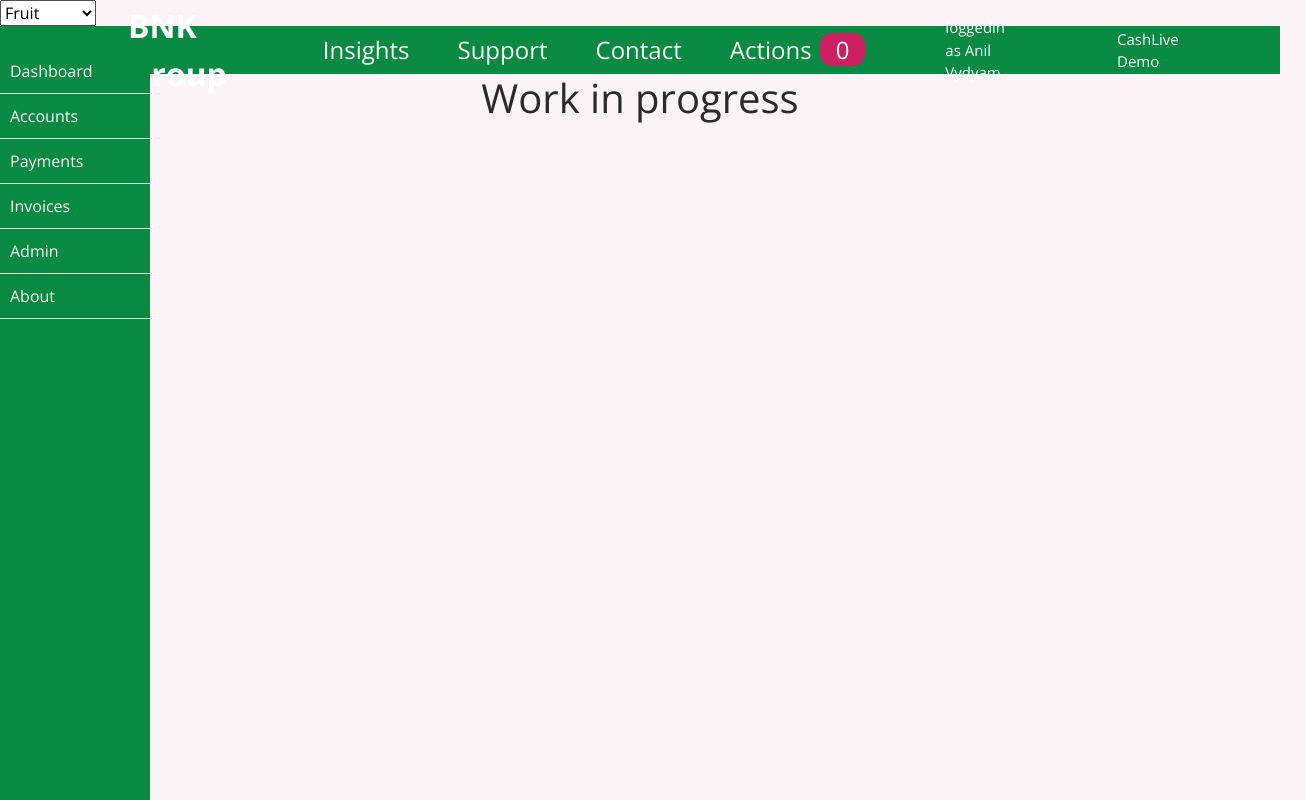
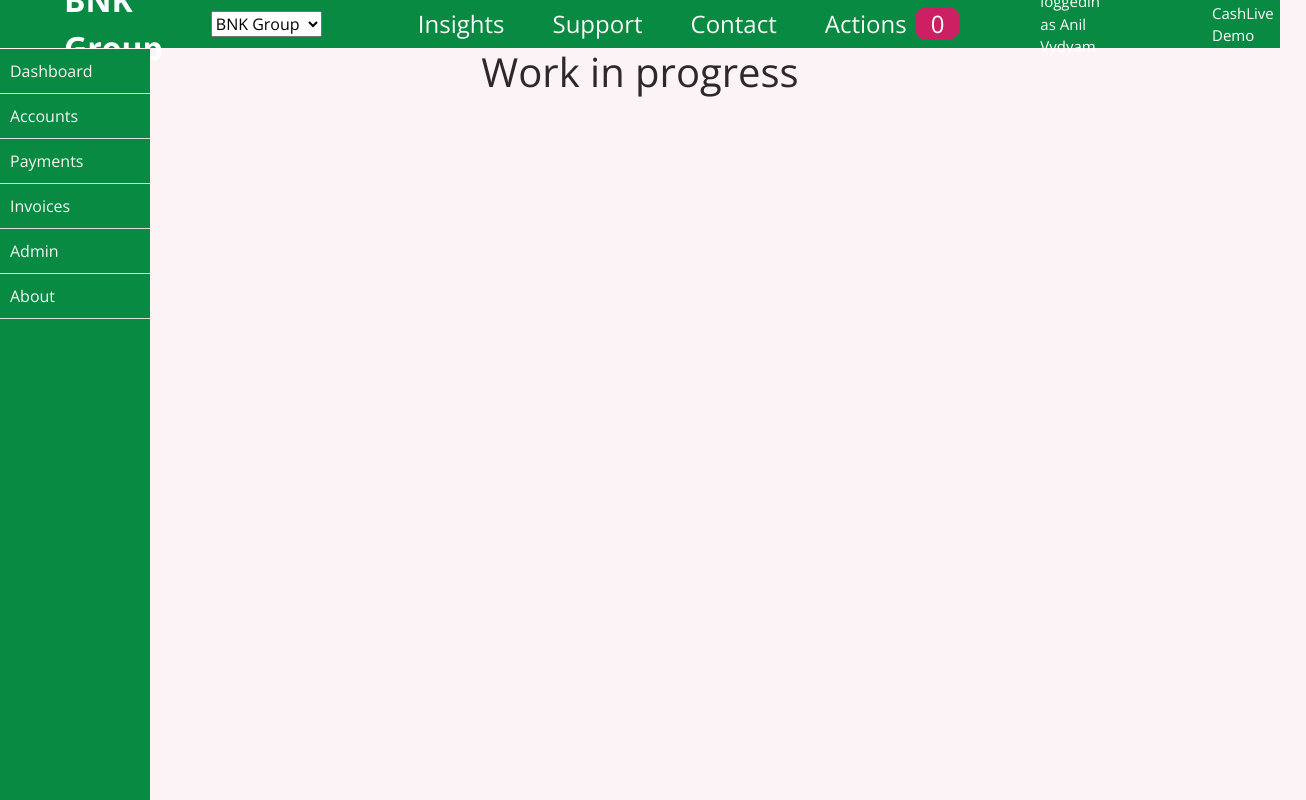
Before and after one commit to vanil2382/cashlive, a React (Create React App) app: page /about in a window 1280 px wide. Shown: the whole page, 1306 px wide, since content can reach past the window. Built offline with nearby package versions, Linux system fonts and the light colour scheme.

Commit message:
Pop up window

```diff
--- a/src/App.js
+++ b/src/App.js
@@ -21,13 +21,8 @@ import AboutPage from "./pages/About";
 function App() {
 
   return (
-    <><div>
-      <select>
-        <option value="fruit">Fruit</option>
-        <option value="vegetable">Vegetable</option>
-        <option value="meat">Meat</option>
-      </select>
-    </div><Router>
+
+    <Router>
         <div>
           <MainNavigation />
           <Sidebar />
@@ -73,7 +68,7 @@ function App() {
             <Sidebar />
           </Route>
         </div>
-      </Router></>
+      </Router>
   );
 }
 
--- a/src/components/layout/MainNavigation.jsx
+++ b/src/components/layout/MainNavigation.jsx
@@ -1,17 +1,41 @@
 import { useContext } from "react";
+import React, { useState } from 'react';
 import { Link } from "react-router-dom";
-
+import Modal from '../../pages/Modal';
 import classes from "./MainNavigation.module.css";
 import FavoritesContext from "../../store/favorites-context";
+
+const popupWindow = () => {
+  console.log();
+ // window.open('http://www.example.com', '_blank', 'width=400,height=400,location=no,toolbar=no');
+ window.open('TextMessage.html', 'messageWindow', 'width=400,height=400');
+}
 
 function MainNavigation() {
   const favoritesCtx = useContext(FavoritesContext);
 
+  const [displayModal, setDisplayModal] = useState(false);
+
+  const handleSelect = () => {
+    setDisplayModal(true);
+  }
+
+
   return (
-    <header className={classes.header}>
-      <div className={classes.logo}>BNK Group</div>
+<header className={classes.header}>
+     <div className={classes.logo}>BNK Group</div>
       <nav>
         <ul>
+          <li>
+              <select onChange={popupWindow}>
+              <option value="bnkgrp">BNK Group</option>
+              <option value="bnkbaas">+ BNK BAAS</option>
+              <option value="bnkpaas">+ BNK PAAS</option>
+              <option value="bnkcaas">+ BNK CAAS</option>
+              <option value="bnksaas">+ BNK SAAS</option>
+
+            </select>
+          </li>
           <li>
             <Link to="/"></Link>
           </li>
@@ -32,12 +56,12 @@ function MainNavigation() {
               </span>
             </Link>
           </li>
-         <li>
-          <p style={{ fontSize: '15px', color: 'white', margin: '2rem'}}> loggedin as Anil Vydyam</p>
+          <li>
+            <p style={{ fontSize: '15px', color: 'white', margin: '2rem' }}> loggedin as Anil Vydyam</p>
           </li>
           <li>
-          <p style={{ fontSize: '15px', color: 'white', margin: '2rem'}}> CashLive Demo</p>
-  </li>
+            <p style={{ fontSize: '15px', color: 'white', margin: '2rem' }}> CashLive Demo</p>
+          </li>
         </ul>
       </nav>
     </header>
--- a/src/components/layout/MainNavigation.module.css
+++ b/src/components/layout/MainNavigation.module.css
@@ -5,13 +5,14 @@
     align-items: center;
     justify-content: left;
     background-color: #088a42;
-    padding: 0 10%;
+    padding: 0% 5%;
 }
 
 .logo {
-    font-size: 2rem;
+    font-size: 2.0rem;
     color: white;
     font-weight: bold;
+    align-items: left;
 }
 
 .header ul {
--- /dev/null
+++ b/src/pages/Modal.jsx
@@ -0,0 +1,28 @@
+import React, { useState, createRef } from 'react';
+import { createPortal } from 'react-dom';
+
+const Modal = ({ children }) => {
+  const [display, setDisplay] = useState(false);
+  const modalRoot = createRef();
+
+  const openModal = () => {
+    setDisplay(true);
+  };
+
+  const closeModal = () => {
+    setDisplay(false);
+  };
+
+  return createPortal(
+    <div className={`modal ${display ? 'is-active' : ''}`}>
+      <div className="modal-background" onClick={closeModal}></div>
+      <div className="modal-content" ref={modalRoot}>
+        {children}
+      </div>
+      <button className="modal-close is-large" aria-label="close" onClick={closeModal}></button>
+    </div>,
+    document.body
+  );
+};
+
+export default Modal;
```
Also changed, not shown: public/TextMessage.html (added, +9 -0 lines).
